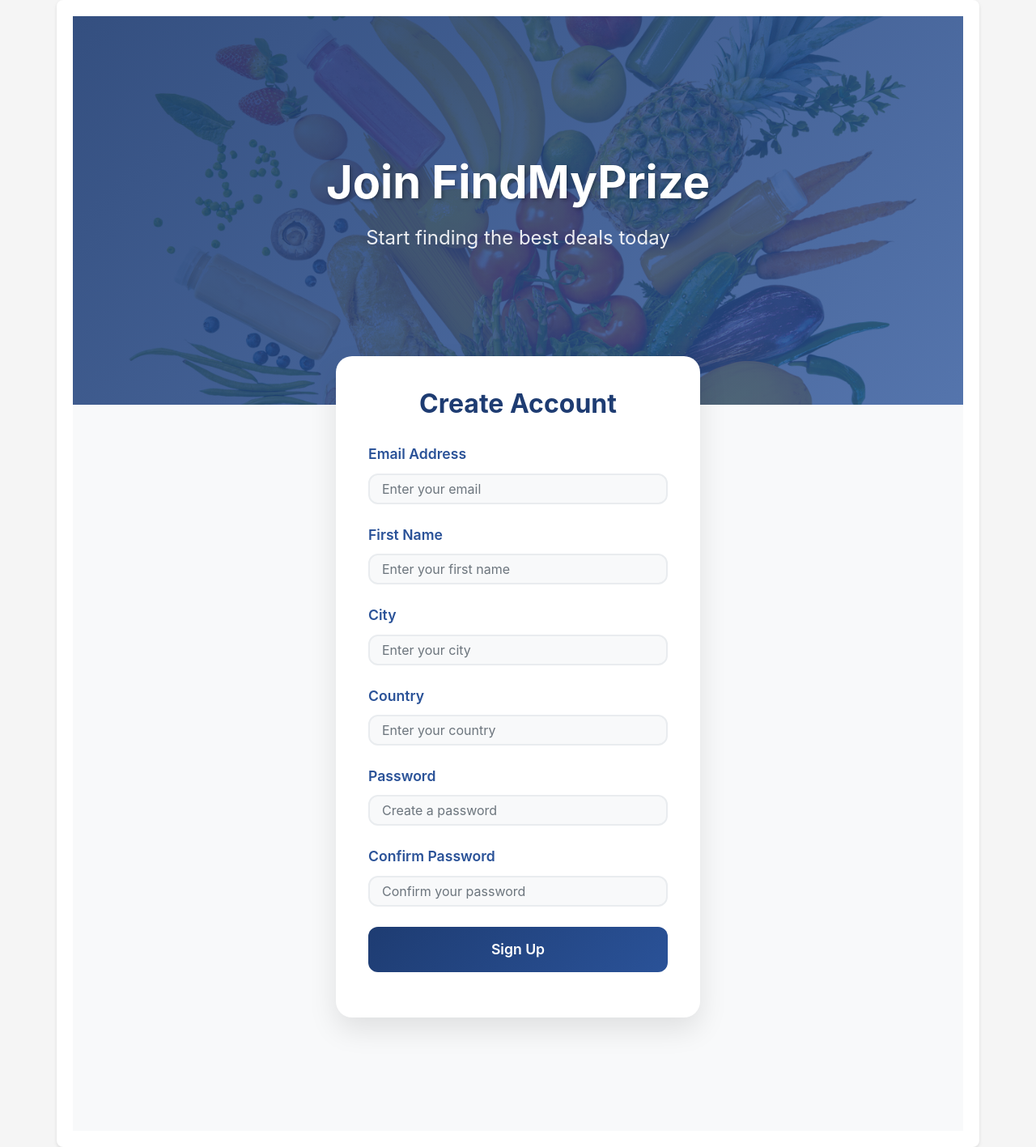
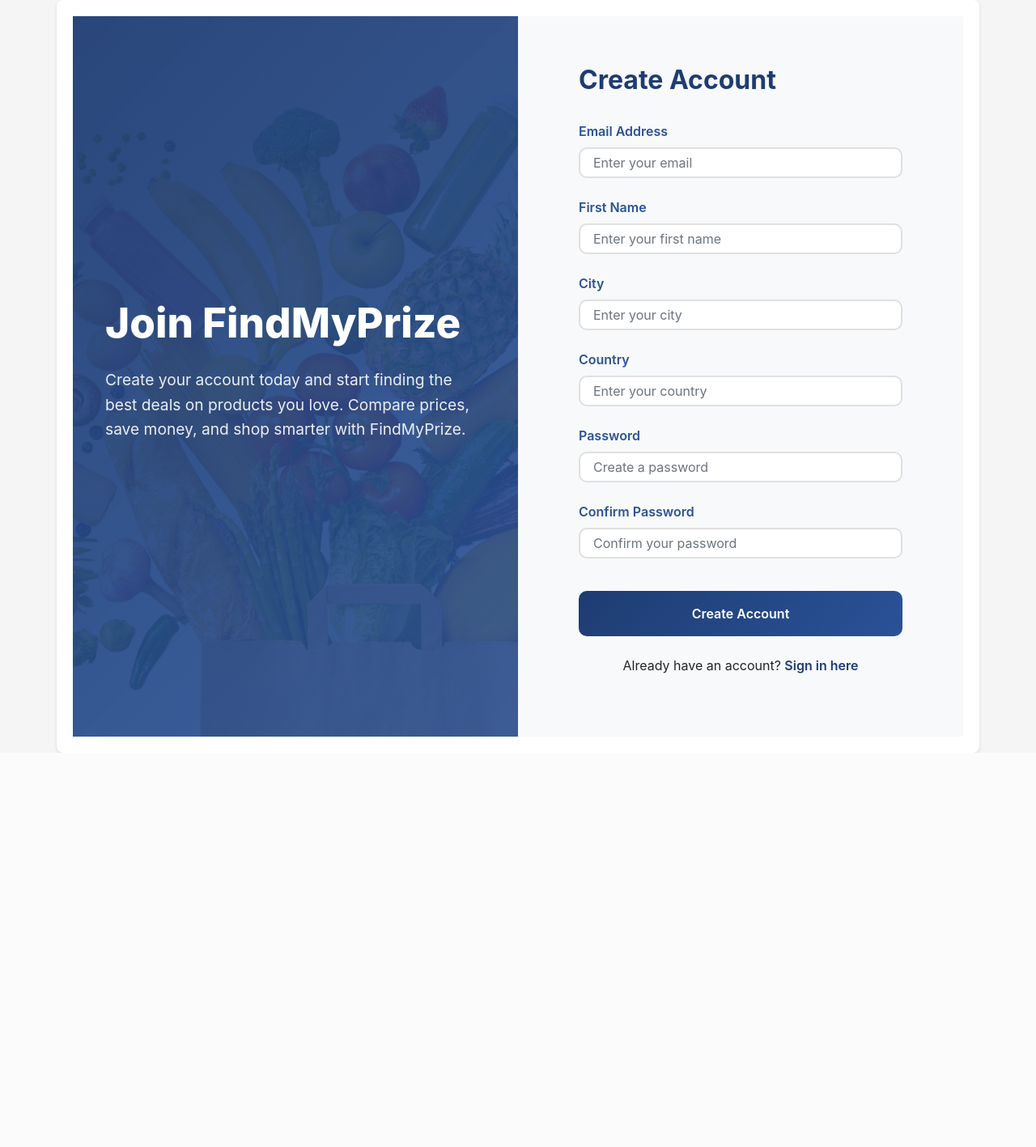
Before and after one commit to SteffenNeumann/FindmyPrize_Vercel, a Flask app: page /sign-up in a window 1280 px wide. Shown: the part 56-1473 px from the top of the page at 81% size. After the commit the page ends 986 px from the top, so only its background shows below. Run offline with Flask 3, Linux system fonts and the light colour scheme; some libraries are stand-ins or nearby versions.

Commit message:
working version, improved login and sign up sections

```diff
--- a/website/templates/sign_up.html
+++ b/website/templates/sign_up.html
@@ -3,129 +3,144 @@
 
 {% block content %}
 <style>
-  .hero-section {
-      height: 60vh;
-      background: url('/static/groceries.png') center/cover no-repeat;
+    .signup-page {
+        min-height: 100vh;
+        display: flex;
+        background: #f8f9fa;
+    }
+
+    .brand-side {
+        flex: 1;
+        background: linear-gradient(135deg, rgba(30, 60, 114, 0.95), rgba(42, 82, 152, 0.9)),
+                    url('/static/groceries.png') center/cover no-repeat;
+        padding: 40px;
+        display: flex;
+        flex-direction: column;
+        justify-content: center;
         color: white;
+    }
+
+    .signup-side {
+        flex: 1;
         display: flex;
         align-items: center;
         justify-content: center;
-      text-align: center;
-      position: relative;
-      overflow: hidden;
+        padding: 40px;
+        overflow-y: auto;
     }
 
-  .hero-section::before {
-      content: '';
-      position: absolute;
-      top: 0;
-      left: 0;
-      right: 0;
-      bottom: 0;
-      background: linear-gradient(135deg, rgba(30, 60, 114, 0.9) 0%, rgba(42, 82, 152, 0.8) 100%);
+    .brand-content {
+        max-width: 500px;
     }
 
-  .hero-content {
-      z-index: 2;
-      padding: 0 20px;
+    .brand-title {
+        font-size: 3.2rem;
+        font-weight: 800;
+        margin-bottom: 1.5rem;
+        line-height: 1.2;
     }
 
-  .hero-title {
-      font-size: 3.5rem;
-      font-weight: 700;
-      margin-bottom: 1rem;
-      text-shadow: 2px 2px 4px rgba(0, 0, 0, 0.3);
+    .brand-subtitle {
+        font-size: 1.2rem;
+        opacity: 0.9;
+        line-height: 1.6;
     }
 
-  .hero-subtitle {
-      font-size: 1.5rem;
-      opacity: 0.9;
+    .signup-form {
+        width: 100%;
+        max-width: 400px;
+        padding: 20px 0;
     }
 
-  .signup-container {
-      min-height: 40vh;
-      background: #f8f9fa;
-      display: flex;
-      justify-content: center;
-      align-items: flex-start;
-      padding: 40px 20px;
-      position: relative;
-  }
-
-  .glass-card {
-      background: white;
-      border-radius: 20px;
-      padding: 40px;
-      box-shadow: 0 15px 35px rgba(0, 0, 0, 0.1);
-      width: 100%;
-      max-width: 450px;
-      position: relative;
-      transform: translateY(-100px);
-  }
-
-  .form-title {
+    .signup-title {
         color: #1e3c72;
         font-size: 2rem;
-      text-align: center;
-      margin-bottom: 30px;
         font-weight: 700;
+        margin-bottom: 2rem;
     }
 
     .form-group {
-      margin-bottom: 25px;
+        margin-bottom: 1.5rem;
     }
 
     .form-label {
         color: #2a5298;
         font-weight: 600;
-      font-size: 1.1rem;
-      margin-bottom: 10px;
+        margin-bottom: 0.5rem;
         display: block;
     }
 
     .form-control {
-      background: #f8f9fa;
-      border: 2px solid #e9ecef;
-      border-radius: 12px;
-      padding: 15px;
+        width: 100%;
+        padding: 0.8rem 1rem;
+        border: 2px solid #e0e0e0;
+        border-radius: 10px;
         font-size: 1rem;
-      transition: all 0.3s ease;
+        transition: all 0.3s;
     }
 
     .form-control:focus {
         border-color: #1e3c72;
         box-shadow: 0 0 0 3px rgba(30, 60, 114, 0.1);
+        outline: none;
     }
 
     .btn-signup {
         width: 100%;
-      padding: 15px;
-      background: linear-gradient(135deg, #1e3c72 0%, #2a5298 100%);
+        padding: 1rem;
+        background: linear-gradient(135deg, #1e3c72, #2a5298);
         color: white;
+        border: none;
+        border-radius: 10px;
         font-weight: 600;
-      font-size: 1.1rem;
-      border: none;
-      border-radius: 12px;
+        font-size: 1rem;
         cursor: pointer;
-      transition: all 0.3s ease;
+        transition: transform 0.2s, box-shadow 0.2s;
+        margin-top: 1rem;
     }
 
     .btn-signup:hover {
         transform: translateY(-2px);
-      box-shadow: 0 5px 15px rgba(30, 60, 114, 0.3);
+        box-shadow: 0 5px 15px rgba(30, 60, 114, 0.2);
+    }
+
+    .login-link {
+        text-align: center;
+        margin-top: 1.5rem;
+    }
+
+    .login-link a {
+        color: #1e3c72;
+        font-weight: 600;
+        text-decoration: none;
+    }
+
+    @media (max-width: 768px) {
+        .signup-page {
+            flex-direction: column;
+        }
+
+        .brand-side {
+            padding: 60px 20px;
+        }
+
+        .brand-title {
+            font-size: 2.5rem;
+        }
     }
 </style>
 
-<div class="hero-section">
-    <div class="hero-content">
-        <h1 class="hero-title">Join FindMyPrize</h1>
-        <p class="hero-subtitle">Start finding the best deals today</p>
+<div class="signup-page">
+    <div class="brand-side">
+        <div class="brand-content">
+            <h1 class="brand-title">Join FindMyPrize</h1>
+            <p class="brand-subtitle">Create your account today and start finding the best deals on products you love. Compare prices, save money, and shop smarter with FindMyPrize.</p>
         </div>
     </div>
 
-<div class="signup-container">
-    <div class="glass-card">
-        <h2 class="form-title">Create Account</h2>
+    <div class="signup-side">
+        <div class="signup-form">
+            <h2 class="signup-title">Create Account</h2>
             <form method="POST">
                 <div class="form-group">
                     <label class="form-label" for="email">Email Address</label>
@@ -151,8 +166,12 @@
                     <label class="form-label" for="password2">Confirm Password</label>
                     <input type="password" class="form-control" id="password2" name="password2" placeholder="Confirm your password" required>
                 </div>
-            <button type="submit" class="btn-signup">Sign Up</button>
+                <button type="submit" class="btn-signup">Create Account</button>
             </form>
+            <div class="login-link">
+                <p>Already have an account? <a href="{{ url_for('auth.login') }}">Sign in here</a></p>
+            </div>
+        </div>
     </div>
 </div>
 {% endblock %}
```
Also changed, not shown: website/templates/login.html (+86 -80 lines), instance/database.db. Lines whose indentation alone changed are shown as unchanged.
